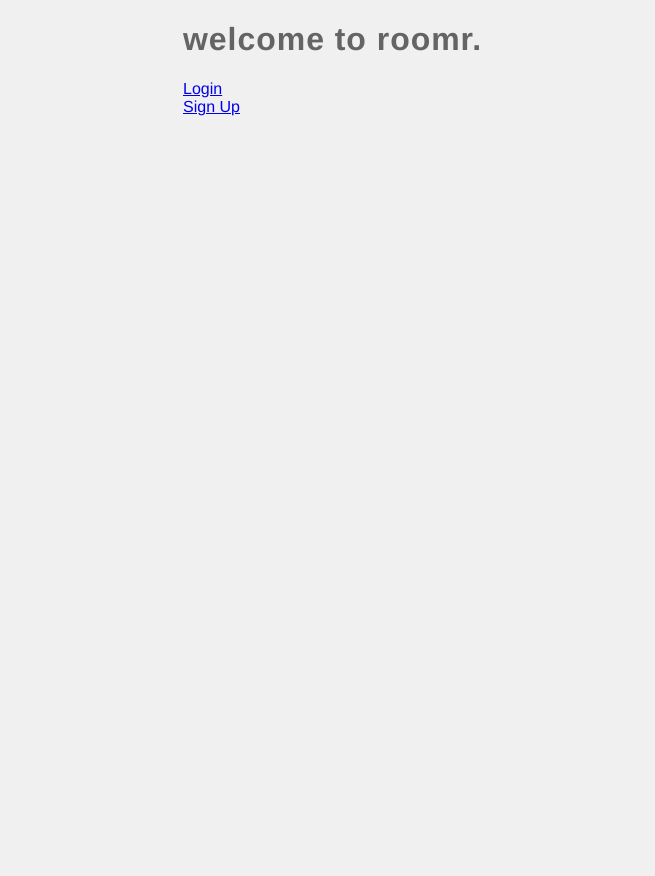
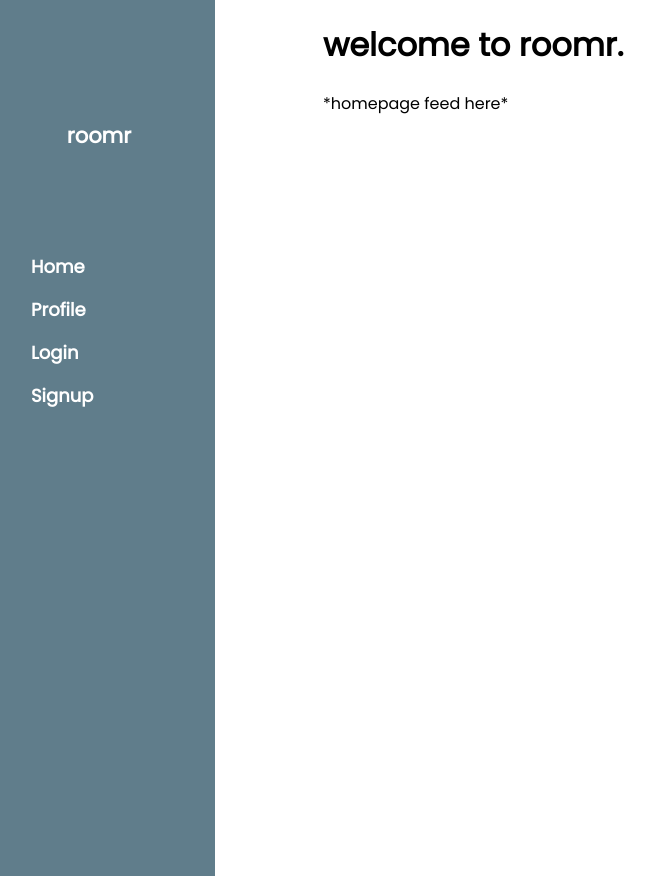
Before and after one commit to wenrqme/roomr, a Flask app: page / in a window 1280 px wide. Shown: the whole page, without its empty margins (17-672 px from the left). Run offline with Flask 2, Linux system fonts and the light colour scheme.

Commit message:
Added sidebar and new CSS

```diff
--- /dev/null
+++ b/static/styles2.css
@@ -0,0 +1,91 @@
+
+/*Based on CSS from https://www.w3schools.com/w3css/tryw3css_templates_interior_design.htm */
+
+body,h1,h2,h3,h4,h5 {
+	font-family: "Poppins", sans-serif;
+	/*font-family: Helvetica, Arial, sans-serif;*/
+
+}
+body {
+	font-size:16px;
+	margin:0;
+}
+
+.content {
+	margin-left:340px;
+	margin-right:40px;
+	/*transition:margin-left .4s;*/
+}
+
+#sidebar{
+	height:100%;
+	width:200px;
+	background-color:#fff;
+	position:fixed!important;
+	z-index:1;
+	overflow:auto;
+	z-index:3;
+	font-weight:bold;
+	color:#fff!important;
+	background-color:#607d8b!important;
+	top:0;
+	font-size:18px!important;
+	padding:8px 16px!important;
+}
+
+#headercontainer:after,#headercontainer:before {
+	content:"";
+	display:table;
+	clear:both;
+	padding:0.01em 16px;
+}
+
+#bartitle{
+	text-align:center;
+	padding-top:64px!important;
+	padding-bottom:64px!important;
+}
+
+#barlinks {
+	width:100%;
+	min-width:100%;
+	text-align:left;
+	display:block;
+	padding:8px 16px;
+	border:none;
+	white-space:normal;
+	float:none;
+	outline:0;
+}
+
+#baritem {
+	text-align:left;
+	width:100%;
+	display:inline-block;
+	float:left;
+	border:none;
+	outline:0;
+	padding:8px 16px;
+	vertical-align:middle;
+	overflow:hidden;
+	text-decoration:none;
+	color:inherit;
+	background-color:inherit;
+	cursor:pointer;
+	white-space:nowrap;
+}
+
+#baritem:hover {
+	color:#000!important;
+	background-color:#ccc!important;
+}
+
+.error{
+    color: red;
+    font-weight: bold;
+}
+
+.alert{
+    color: orange;
+    font-weight: bold;
+}
--- a/templates/home.html
+++ b/templates/home.html
@@ -1,13 +1,34 @@
 <!DOCTYPE html>
 <html>
-    <head>
-        <title> Home </title>
-        <link rel="stylesheet" href="{{ url_for('static', filename='styles.css')}}"/>
-    </head>
-    <body>
+<head>
+    <title> Home </title>
+    <link rel="stylesheet" href="{{ url_for('static', filename='styles2.css')}}"/>
+    <link rel="stylesheet" href="https://fonts.googleapis.com/css?family=Poppins">
+
+</head>
+<body>
+    <nav id="sidebar"><br>
+        <div id="headercontainer">
+            <h3 id="bartitle"><b>roomr</b></h3>
+        </div>
+        <div id="barlinks">
+            <a href="/" id="baritem">Home</a>
+            <a href="user" id="baritem" >Profile</a>
+            <a href="login" id="baritem">Login</a>
+            <a href="signup" id="baritem" >Signup</a>
+        </div>
+    </nav>
+
+
+    <div class="content" >
+
+
         <h1> welcome to roomr. </h1>
-        <a href="login"> Login </a>
+        <p> *homepage feed here* </p>
+        <!-- <a href="login"> Login </a>
         <br>
-        <a href="signup"> Sign Up </a>
-    </body>
+        <a href="signup"> Sign Up </a> -->
+    </div>
+
+ </body>
 </html>
```
Also changed, not shown: templates/login.html (+18 -1 lines), templates/signup.html (+18 -1 lines), templates/signupresp.html (+23 -6 lines), templates/user.html (+18 -2 lines), library.db.
